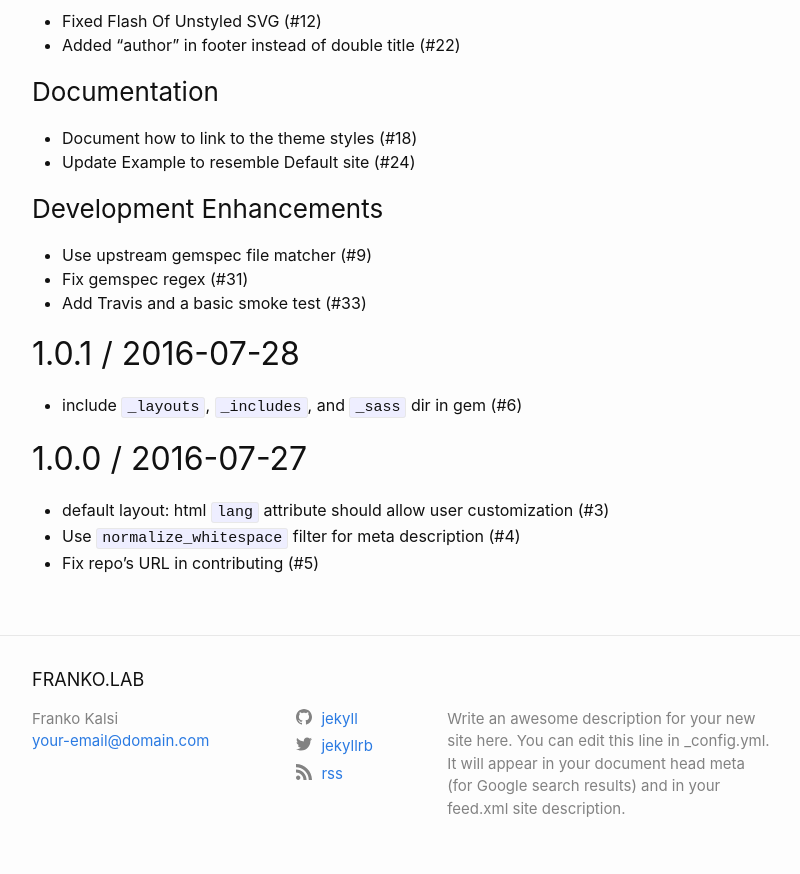
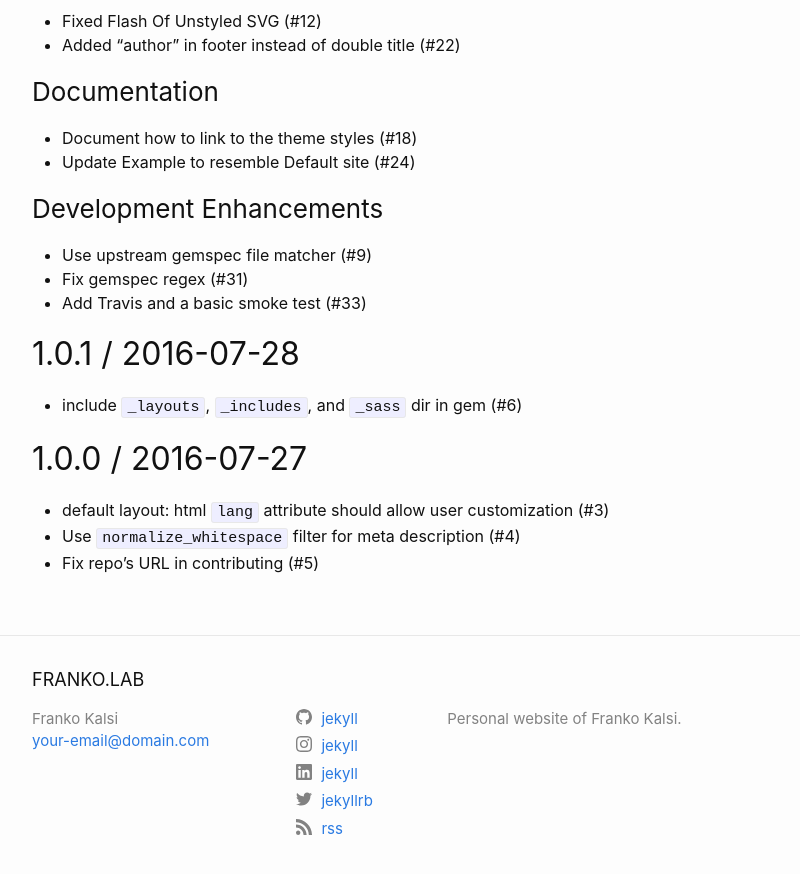
Before and after one commit to frankokalsi/frankokalsi.github.io, a Jekyll site: the page built from History.markdown, in a window 1280 px wide and 900 px high, scrolled down 3231 px. Shown: the top 874 px of the window, without its empty margins (238-1038 px from the left). Built offline with Jekyll 4.4.1, drawn with Linux system fonts in a browser that asks for light colours; our own code applies the rules of GitHub Pages for plain Markdown files.

Commit message:
Touched up config.yml

```diff
--- a/_config.yml
+++ b/_config.yml
@@ -2,19 +2,17 @@ title: FRANKO.LAB
 author: Franko Kalsi
 email: your-email@domain.com
 description: > # this means to ignore newlines until "twitter_username:"
-  Write an awesome description for your new site here. You can edit this
-  line in _config.yml. It will appear in your document head meta (for
-  Google search results) and in your feed.xml site description.
+  Personal website of Franko Kalsi.
 
 # social links
 twitter_username: jekyllrb
 github_username:  jekyll
 rss: rss
 # dribbble_username: jekyll
-# facebook_username: jekyll
+acebook_username: jekyll
 # flickr_username: jekyll
-# instagram_username: jekyll
-# linkedin_username: jekyll
+instagram_username: jekyll
+linkedin_username: jekyll
 # pinterest_username: jekyll
 # youtube_username: jekyll
 # googleplus_username: +jekyll
@@ -27,7 +25,7 @@ rss: rss
 #   instance: example.com
 
 
-show_excerpts: false # set to true to show excerpts on the homepage
+show_excerpts: true # set to true to show excerpts on the homepage
 
 # Minima date format
 # refer to http://shopify.github.io/liquid/filters/date/ if you want to customize this
```
